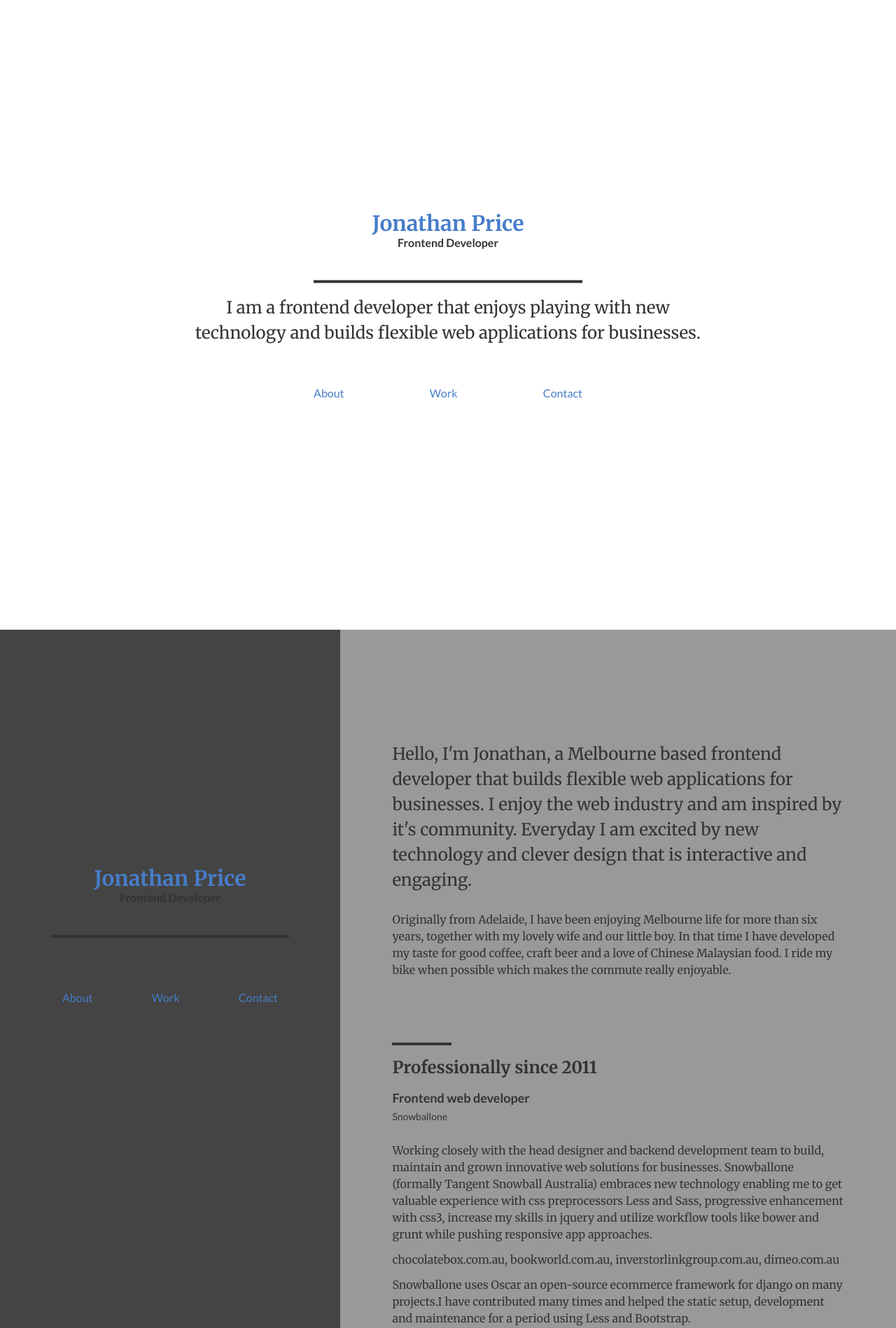
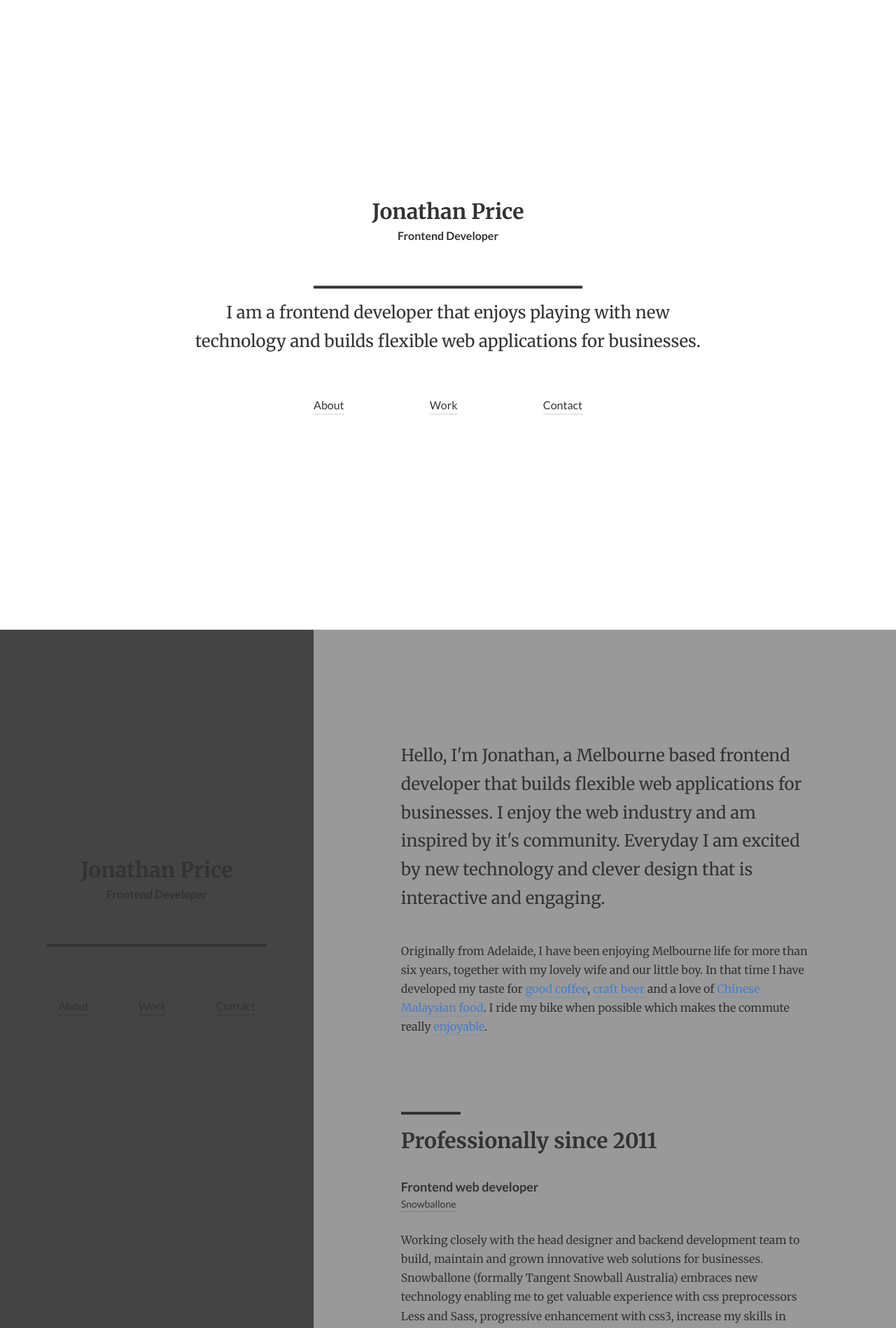
Before and after one commit to informa/informa.github.com, a Jekyll site: the page built from index.html, in a window 1280 px wide. Shown: the top 1898 px of the page at 70% size. Built offline with Jekyll 4.4.1, drawn with Linux system fonts in a browser that asks for light colours; some of the changed text lies outside the part shown.

Commit message:
refined type and structure

```diff
--- a/index.html
+++ b/index.html
@@ -2,10 +2,10 @@
 layout: default
 ---
 
-<section id="about">
+<section id="about" class="about">
 	<article class="about-general">
 		<p class="about-general__title">Hello, I'm Jonathan, a Melbourne based frontend developer that builds flexible web applications for businesses. I enjoy the web industry and am inspired by it's community. Everyday I am excited by new technology and clever design that is interactive and engaging.</p>
-		<p class="about-general__description">Originally from Adelaide, I have been enjoying Melbourne life for more than six years, together with my lovely wife and our little boy. In that time I have developed my taste for good coffee, craft beer and a love of Chinese Malaysian food. I ride my bike when possible which makes the commute really enjoyable.</p>
+		<p class="about-general__description">Originally from Adelaide, I have been enjoying Melbourne life for more than six years, together with my lovely wife and our little boy. In that time I have developed my taste for <a href="http://www.stali.com.au/">good coffee</a>, <a href="http://craftypint.com/">craft beer</a> and a love of <a href="http://www.laksaking.com.au/">Chinese Malaysian food</a>. I ride my bike when possible which makes the commute really <a href="http://www.mapmyride.com/au/">enjoyable</a>.</p>
 	</article>
 
 	<section id="professionally">
@@ -14,11 +14,11 @@
 			<span class="bar"></span>
 			<h1 class="career-milestone__title">Professionally since 2011</h1>
 			<h3 class="career-milestone__role">Frontend web developer</h3>
-			<h4 class="career-milestone__company">Snowballone</h4>
+			<h4 class="career-milestone__company"><a href="http://www.snowballone.com.au" target="_blank" title="Snowballone">Snowballone</a></h4>
 			<p>Working closely with the head designer and backend development team to build, maintain and grown innovative web solutions for businesses. Snowballone (formally Tangent Snowball Australia) embraces new technology enabling me to get valuable experience with css preprocessors Less and Sass, progressive enhancement with css3, increase my skills in jquery and utilize workflow tools like bower and grunt while pushing responsive app approaches.</p>
-			chocolatebox.com.au, bookworld.com.au, inverstorlinkgroup.com.au, dimeo.com.au</p>
-			<p>Snowballone uses Oscar an open-source ecommerce framework for django on many projects.I have contributed many times and helped the static setup, development and maintenance for a period using Less and Bootstrap.</p>
-			<p>For more information regarding my professional career, <a role="button" data-toggle="collapse" href="#more-milestones" aria-expanded="false" aria-controls="more-milestones">click here</a>.</p>
+			<a href="https://www.chocolatebox.com.au/">chocolatebox.com.au</a>, <a href="http://www.bookworld.com.au/">bookworld.com.au</a>, <a href="http://www.investorlinkgroup.com/">inverstorlinkgroup.com.au</a>, <a href="https://www.dimeo.com.au/">dimeo.com.au</a></p>
+			<p>Snowballone uses <a href="http://oscarcommerce.com/" target="_blank">Oscar</a> an open-source ecommerce framework for <a href="https://www.djangoproject.com/">django</a> on many projects.I have contributed many times and helped the static setup, development and maintenance for a period using <a href="http://lesscss.org/">Less</a> and <a href="http://getbootstrap.com/">Bootstrap</a>.</p>
+			<p><a role="button" data-toggle="collapse" href="#more-milestones" aria-expanded="false" aria-controls="more-milestones" class="link-read-more js-read-more">More information ...</a></p>
 		</article>
 
 		<div id="more-milestones" class="collapse">
@@ -90,18 +90,17 @@
 </section>
 
 <section id="work">
-	<h1>Work</h1>
 	<ul class="work">
-		<li>
-			<a href="#">
-				<span class="bar"></span>
-				<h2>Project 1</h2>
+		<li class="work__item">
+			<a href="#" class="work__hook">
+				<span class="bar work--bar"></span>
+				<h2 class="work__title">Project 1</h2>
 			</a>
 		</li>
-		<li>
-			<a href="#">
-				<span class="bar"></span>
-				<h2>Project 2</h2>
+		<li class="work__item">
+			<a href="#" class="work__hook">
+				<span class="bar work--bar"></span>
+				<h2 class="work__title">Project 2</h2>
 			</a>
 		</li>
 	</ul>
--- a/static/dist/js/site.js
+++ b/static/dist/js/site.js
@@ -1,2 +1,2 @@
-var site=function(a){"use strict";return site={initList:[],init:function(){a.each(site.initList,function(a,b){b()})},registerInitFunction:function(a){site.initList.push(a)}},a(site.init),site}(jQuery);!function(a,b){"use strict";function c(){b(".js-fixed-brand").hcSticky()}a.helpers=a.helpers||{},a.helpers.initHcSticky=c,a.registerInitFunction(c)}(site,jQuery),function(a){"use strict";function b(){window.MBP=window.MBP||{},MBP.viewportmeta=document.querySelector&&document.querySelector('meta[name="viewport"]'),MBP.ua=navigator.userAgent,MBP.scaleFix=function(){MBP.viewportmeta&&/iPhone|iPad|iPod/.test(MBP.ua)&&!/Opera Mini/.test(MBP.ua)&&(MBP.viewportmeta.content="width=device-width, minimum-scale=1.0, maximum-scale=1.0",document.addEventListener("gesturestart",MBP.gestureStart,!1))},MBP.gestureStart=function(){MBP.viewportmeta.content="width=device-width, minimum-scale=0.25, maximum-scale=1.6"},MBP.scaleFix()}a.helpers=a.helpers||{},a.helpers.fixScaleBug=b,a.registerInitFunction(b)}(site);
+var site=function(a){"use strict";return site={initList:[],init:function(){a.each(site.initList,function(a,b){b()})},registerInitFunction:function(a){site.initList.push(a)}},a(site.init),site}(jQuery);!function(a,b){"use strict";function c(){b(".js-fixed-brand").hcSticky()}a.helpers=a.helpers||{},a.helpers.initHcSticky=c,a.registerInitFunction(c)}(site,jQuery),function(a,b){"use strict";function c(){b(".js-read-more").on("click",function(){var a=b(this),c=a.attr("href");b(c).on("shown.bs.collapse",function(){a.html("Less information ...")}),b(c).on("hidden.bs.collapse",function(){a.html("More information ...")})})}a.helpers=a.helpers||{},a.helpers.readMore=c,a.registerInitFunction(c)}(site,jQuery),function(a){"use strict";function b(){window.MBP=window.MBP||{},MBP.viewportmeta=document.querySelector&&document.querySelector('meta[name="viewport"]'),MBP.ua=navigator.userAgent,MBP.scaleFix=function(){MBP.viewportmeta&&/iPhone|iPad|iPod/.test(MBP.ua)&&!/Opera Mini/.test(MBP.ua)&&(MBP.viewportmeta.content="width=device-width, minimum-scale=1.0, maximum-scale=1.0",document.addEventListener("gesturestart",MBP.gestureStart,!1))},MBP.gestureStart=function(){MBP.viewportmeta.content="width=device-width, minimum-scale=0.25, maximum-scale=1.6"},MBP.scaleFix()}a.helpers=a.helpers||{},a.helpers.fixScaleBug=b,a.registerInitFunction(b)}(site);
 //# sourceMappingURL=site.js.map
--- a/static/src/scss/02-base/base/_variables.scss
+++ b/static/src/scss/02-base/base/_variables.scss
@@ -10,8 +10,8 @@
 $base-font-size: 1em;
 
 // Line height
-$base-line-height: 1.5;
-$heading-line-height: 1.2;
+$base-line-height: 1.7;
+$heading-line-height: 1.5;
 
 // Other Sizes
 $base-border-radius: 3px;
--- a/static/src/scss/03-layout/main/main.scss
+++ b/static/src/scss/03-layout/main/main.scss
@@ -7,7 +7,7 @@
 }
 
 .layout-main__brand {
-	width:38%;
+	width:28em;
 	float:left;
 	height:100vh;
 	text-align: center;
--- a/static/src/scss/04-components/bar/bar.scss
+++ b/static/src/scss/04-components/bar/bar.scss
@@ -3,7 +3,7 @@
 	height:4px;
 	background:$base-font-color;
 	width:85px;
-	margin-bottom:$small-spacing;
+	margin-bottom:$small-spacing / 2;
 	&.bar--full {
 		width:100%;
 	}
@@ -21,3 +21,7 @@
 .branding--bar {
 	margin-top:2em;
 }
+
+.work--bar {
+	margin-top:3em;
+}
--- a/static/src/scss/04-components/navigation/navigation.scss
+++ b/static/src/scss/04-components/navigation/navigation.scss
@@ -3,6 +3,10 @@
 .nav {
   margin:3.5em auto 0;
   padding:0 1em;
+  a {
+    border-bottom: 1px solid rgba(0,0,0,0.2);
+    padding-bottom:3px;
+  }
 }
 
 .nav__list {
```
Also changed, not shown: static/src/js/helper/readmore.js (added, +30 -0 lines), static/src/scss/02-base/base/_typography.scss (+4 -4 lines), static/src/scss/04-components/about/about.scss (+22 -6 lines), static/src/scss/04-components/work/work.scss (+17 -6 lines), static/src/scss/05-utilities/utilities-dir.scss (+8 -0 lines), static/dist/css/site.css.
